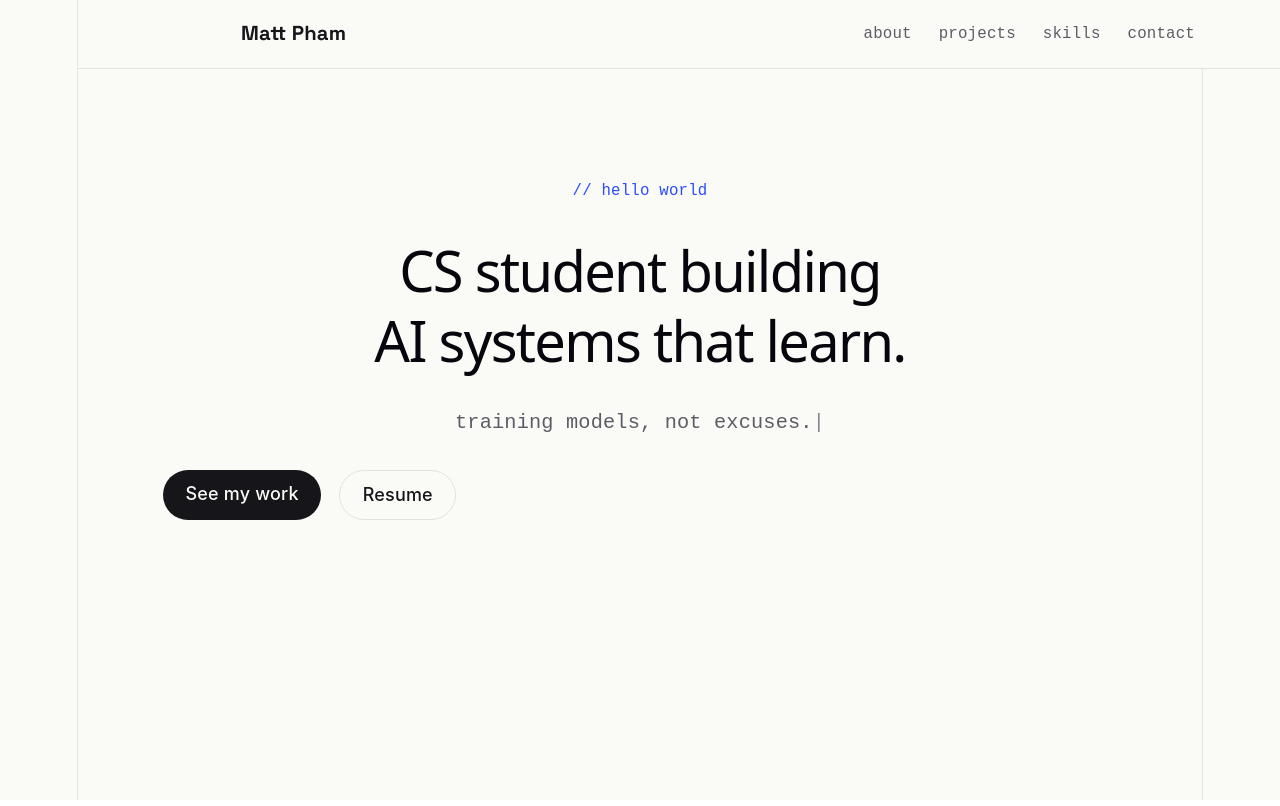
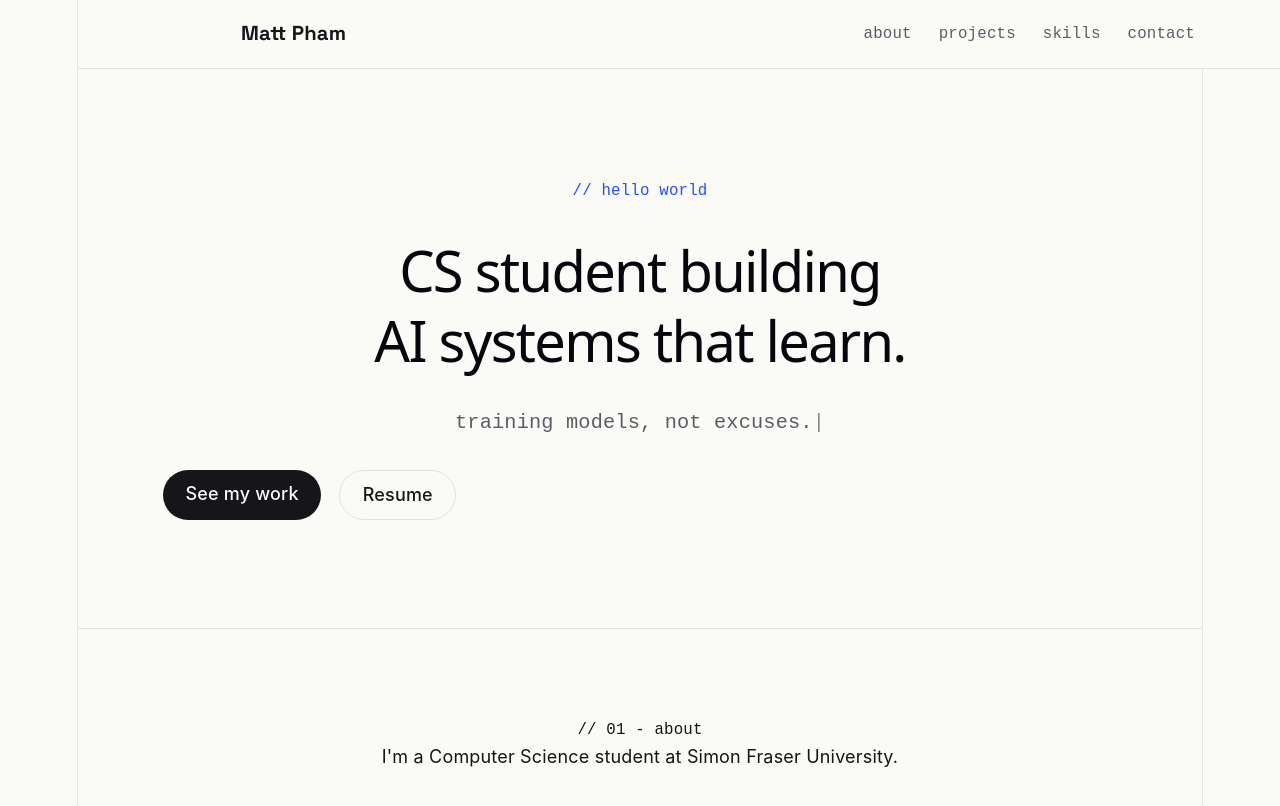
Before and after one commit to matthewphamm/my-portfolio, a React (Vite) app: page / in a window 1280 px wide. Shown: the top 806 px of the page. Built offline with nearby package versions, Linux system fonts and the light colour scheme.

Commit message:
Build about section and assemble in app

```diff
--- a/src/App.jsx
+++ b/src/App.jsx
@@ -126,6 +126,7 @@ export default App
 
 import Header from "./components/Header";
 import Hero from "./components/Hero";
+import About from "./components/About"
 
 export default function App() {
   return (
@@ -133,6 +134,7 @@ export default function App() {
       <Header />
       <main>
         <Hero />
+        <About />
       </main>
     </div>
   );
--- /dev/null
+++ b/src/components/About.jsx
@@ -0,0 +1,10 @@
+export default function About() {
+    return (
+        <section id="about" className="max-w-4x1 mx-auto px-6 py-20 border-t border-line">
+            <p className="font-mono text-sm text-colbalt mb-4">// 01 - about</p>
+            <p className="text-m leading-relaxed max-w-2x1">
+                I'm a Computer Science student at Simon Fraser University.
+            </p>
+        </section>
+    );
+}
```
